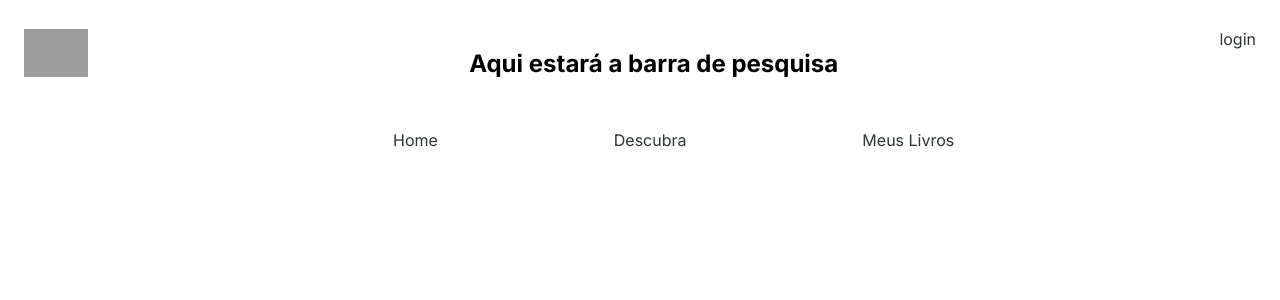
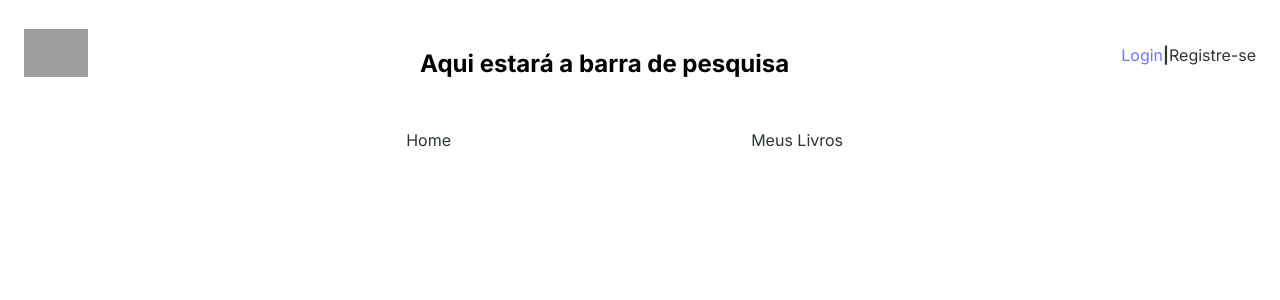
Before and after one commit to GuilhermeVieiraSouza/Bibliotecando_projeto, a Django app: template templates/base.html in a window 1280 px wide. Shown: the top 300 px of the page. Run offline with Django 5.2, Linux system fonts and the light colour scheme; the template is opened without the code that fills it, so the values that code supplies are empty; parts of the project's set-up code (start-up, migrations or seed data) failed here and were passed over; grey boxes are pictures that could not be loaded.

Commit message:
Update header styles and authentication links

```diff
--- a/bibliotecando/models.py
+++ b/bibliotecando/models.py
@@ -1,10 +1,12 @@
 from django.db import models
-from django.contrib.auth.models import AbstractUser
+from django.contrib.auth.models import AbstractUser, Group, Permission
 
 # Create your models here.
 class Usuario(AbstractUser):
     data_nascimento = models.DateField()
     imagem = models.ImageField(upload_to='usuarios/', blank=True, null=True)
+    groups = models.ManyToManyField(Group, related_name="usuario_set")
+    user_permissions = models.ManyToManyField(Permission, related_name="usuario_permissions_set")
 
     class Meta:
         verbose_name = 'Usuario'
--- a/bibliotecando/templates/bibliotecando/registro.html
+++ b/bibliotecando/templates/bibliotecando/register.html
@@ -26,7 +26,8 @@
                     {{ form.email }}
                     {{ form.imagem }}
                     {{ form.data_nascimento }}
-                    {{ form.endereco }}
+                    {{ form.password1 }}
+                    {{ form.password2 }}
 
 
                     <p>By creating an account you agree to our <a href="#">Terms & Privacy</a>.</p>
--- a/bibliotecando/urls.py
+++ b/bibliotecando/urls.py
@@ -3,10 +3,10 @@ from django.urls import path
 from . import views
 
 urlpatterns = [
-    path('descubra/', views.descubra, name='descubra'),
+    path('', views.descubra, name='descubra'),
     path('meusLivros/', views.MeusLivros, name='meusLivros'),
     path('detalhesLivro/<int:id>/', views.detalhesLivro, name='detalhesLivro'),
-    path('registro/', views.registro, name='registro'),
+    path('registro/', views.register, name='registro'),
      path('login/', views.login, name='login'),
     path('logout/', views.logout_view, name='logout'),
 
--- a/bibliotecando/views.py
+++ b/bibliotecando/views.py
@@ -30,11 +30,11 @@ def register(request):
         if form.is_valid():
             form.save()
             messages.success(request, 'Cadastro realizado com sucesso! Você já pode fazer login.')
-            return redirect('usuarios:login')
+            return redirect('bibliotecando:login')
     else:
         form = forms.UserForm()
 
-    return render(request, 'usuarios/register.html', {'form': form})
+    return render(request, 'bibliotecando/register.html', {'form': form})
 
 
 def login_view(request):
--- a/static/css/base.css
+++ b/static/css/base.css
@@ -87,3 +87,19 @@ a {
     width: 4rem;
     height: auto;
 }
+
+#authentication-links{
+    display: flex;
+    flex-direction: row;
+    justify-content: space-between;
+    align-items: center;
+
+}
+
+#authentication-links p {
+    font-size: 1rem;
+    font-weight: 700;
+    font-family: 'Inter', sans-serif;
+    color: #2C3435;
+
+}
--- a/templates/base.html
+++ b/templates/base.html
@@ -19,14 +19,16 @@
             <nav>
                 <ul>
                     <li><a href="/" class="{% if request.path == '/' %}pagina_atual{% endif %}">Home</a></li>
-                    <li><a href="{%url 'descubra'%}"
-                            class="{% if request.path == '/descubra/' %}pagina_atual{% endif %}">Descubra</a></li>
                     <li><a href="{%url 'meusLivros'%}"
                             class="{% if request.path == '/meusLivros/' %}pagina_atual{% endif %}">Meus Livros</a></li>
                 </ul>
             </nav>
         </div>
-        <a href="{% url 'registro' %}"> login</a>
+        <div id="authentication-links">
+            <a href="{% url 'login' %}" style="color: #7474FD;">Login</a>
+            <p>|</p>
+            <a href="{% url 'registro' %}">Registre-se</a>
+        </div>
     </header>
     {%block 'body'%}{%endblock%}
 </body>
```
Also changed, not shown: bibliotecando/admin.py (+7 -2 lines), bibliotecando/forms.py (+5 -15 lines), bibliotecando/static/css/registro.css (+24 -6 lines), bibliotecando/migrations/0001_initial.py, bibliotecando/migrations/0002_alter_autor_email.py (deleted), bibliotecando/migrations/0003_remove_livro_editora.py (deleted), bibliotecando/migrations/0004_links_nome.py (deleted), bibliotecando/migrations/0005_usuario_imagem.py (deleted).
